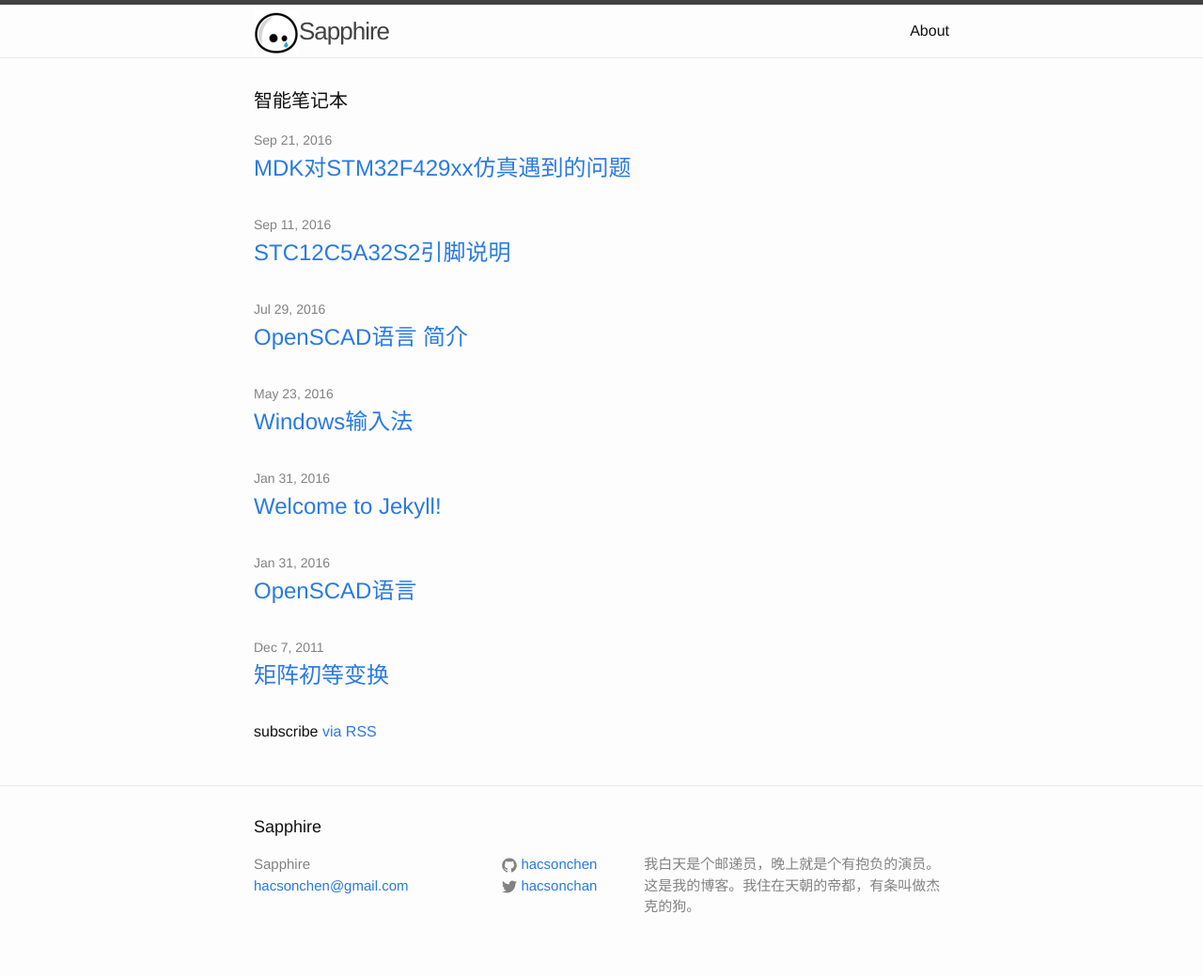
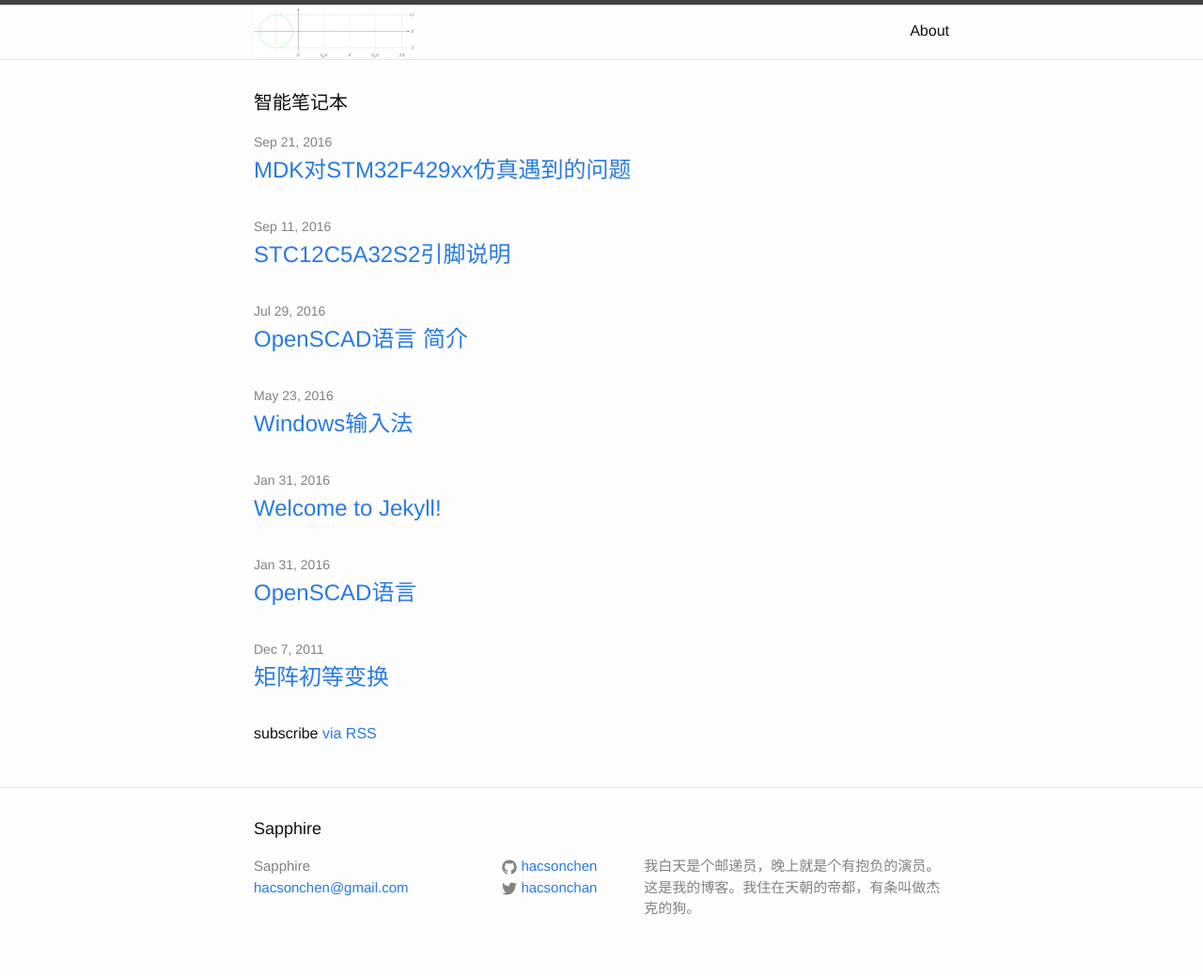
Before and after one commit to hacsonchen/hacsonchen.github.io, a Jekyll site: the page built from index.html, in a window 1280 px wide. Shown: the whole page at 94% size. Built offline with Jekyll 4.4.1, drawn with Linux system fonts in a browser that asks for light colours.

Commit message:
Update header.html

```diff
--- a/_includes/header.html
+++ b/_includes/header.html
@@ -2,7 +2,7 @@
 
   <div class="wrapper">
 
-    <a class="site-title" href="{{ site.baseurl }}/"><img src="/images/happy-prince.jpg" with="48" height="48" />{{ site.title }}</a>
+    <a class="site-title" href="{{ site.baseurl }}/"><img src="/images/logo.gif" height="56" alt="{{ site.title }}" /></a>
 
     <nav class="site-nav">
       <a href="#" class="menu-icon">
```
